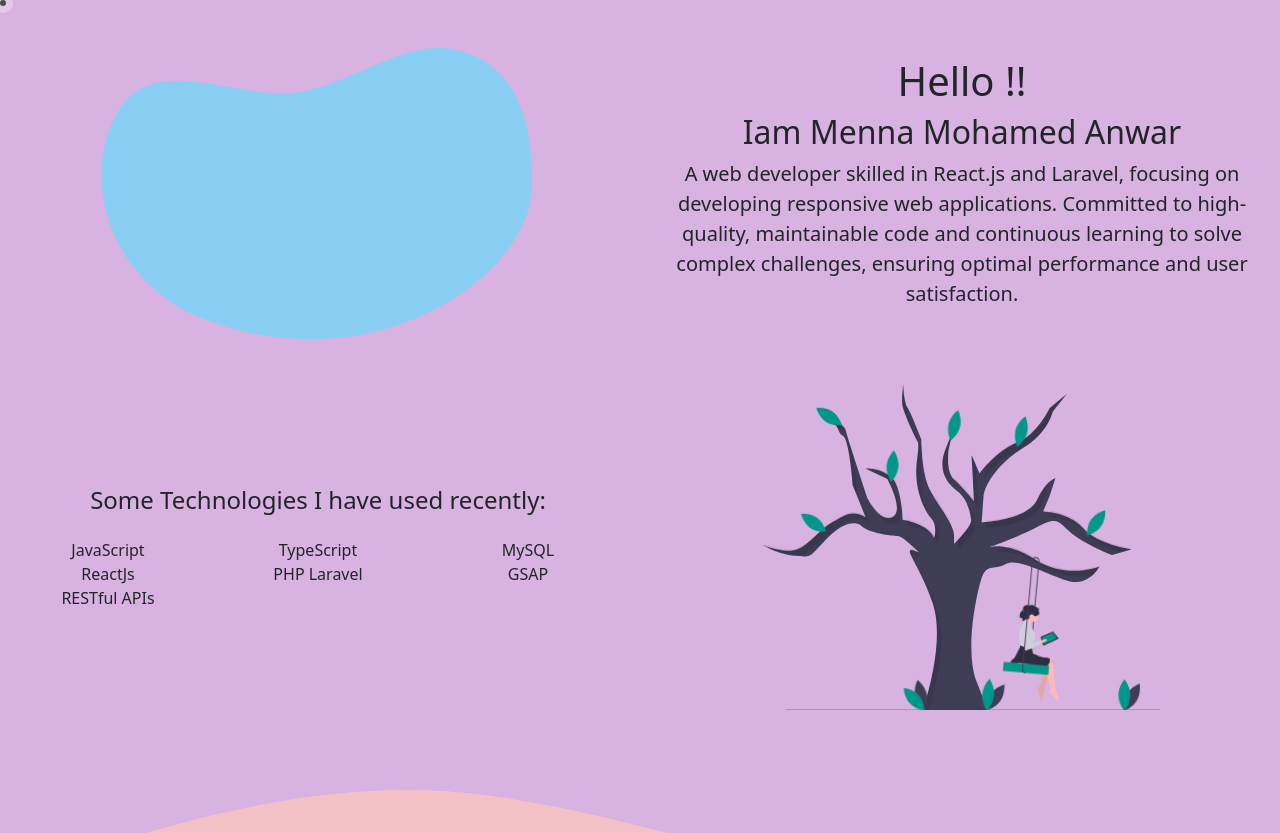
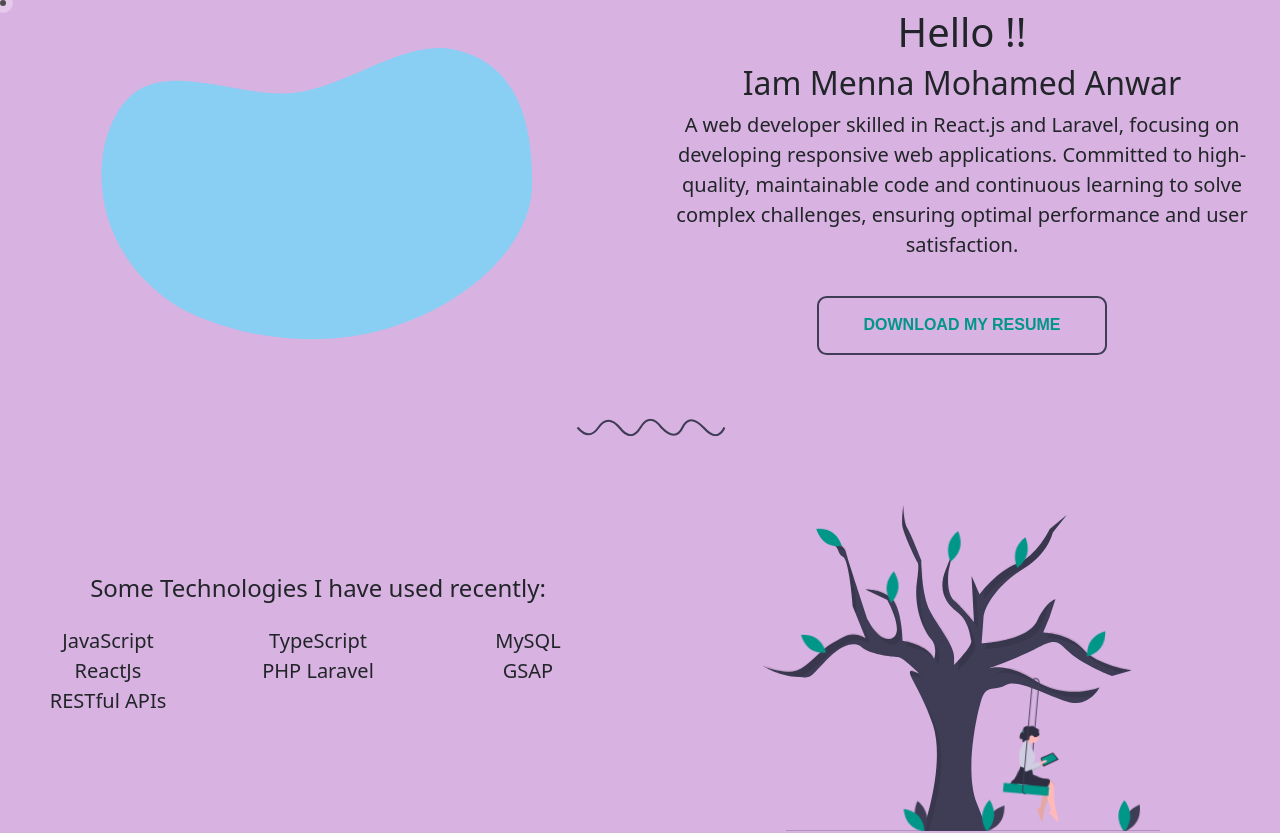
Before and after one commit to MennaAnwar/My-Portfolio, a React (Create React App) app: page / in a window 1280 px wide. Shown: the top 833 px of the page. Built offline with nearby package versions, Linux system fonts and the light colour scheme.

Commit message:
skills added

```diff
--- a/src/Components/About/About.css
+++ b/src/Components/About/About.css
@@ -11,3 +11,54 @@
   overflow: hidden;
   list-style: none;
 }
+
+.Btn {
+  box-sizing: border-box;
+  -webkit-appearance: none;
+  -moz-appearance: none;
+  appearance: none;
+  background-color: transparent;
+  border: 2px solid #e74c3c;
+  border-radius: 0.6em;
+  color: #009688;
+  cursor: pointer;
+  display: flex;
+  align-self: center;
+  font-size: 1rem;
+  font-weight: 400;
+  line-height: 1;
+  margin: 20px;
+  padding: 1.2em 2.8em;
+  text-decoration: none;
+  text-align: center;
+  text-transform: uppercase;
+  font-family: "Montserrat", sans-serif;
+  font-weight: 700;
+}
+.Btn:hover,
+.Btn:focus {
+  color: #fff;
+  outline: 0;
+}
+
+.fourth {
+  border-color: #3f3d56;
+  background-image: linear-gradient(45deg, #3f3d56 50%, transparent 50%);
+  background-position: 100%;
+  background-size: 400%;
+  transition: background 300ms ease-in-out;
+}
+.fourth:hover {
+  background-position: 0;
+}
+
+svg.anim-line {
+  display: block;
+  margin: 2rem auto 1rem;
+  transform: scale(0.7);
+}
+svg.anim-line path {
+  fill: none;
+  stroke-width: 3px;
+  stroke: #3f3d56;
+}
--- a/src/Components/About/About.tsx
+++ b/src/Components/About/About.tsx
@@ -23,7 +23,10 @@ const About: FC = () => {
         <div className="col-sm-12 col-md-12 col-lg-6">
           <Girl />
         </div>
-        <div id="me" className="col-sm-12 col-md-12 col-lg-6">
+        <div
+          id="me"
+          className="col-sm-12 col-md-12 col-lg-6 d-flex flex-column"
+        >
           <h1 className="disney">Hello !!</h1>
           <h2 className="disney">Iam Menna Mohamed Anwar</h2>
           <p className="reg fs-5">
@@ -32,15 +35,28 @@ const About: FC = () => {
             maintainable code and continuous learning to solve complex
             challenges, ensuring optimal performance and user satisfaction.
           </p>
+          <a className="Btn fourth" href="https://flowcv.com/resume/vpm51f5via">
+            Download My Resume
+          </a>
         </div>
       </div>
+      <svg
+        className="anim-line"
+        viewBox="468.5 157.5 243 25"
+        width="243"
+        height="25"
+      >
+        <g>
+          <path d=" M 500 170 Q 516.667 189.333 530 170 Q 543.333 150.667 560 170 Q 576.667 192 590 170 Q 603.333 148 620 170 Q 640 190.667 650 170 Q 660 149.333 680 170 Q 699.333 192 710 170"></path>
+        </g>
+      </svg>
       <div
         id="skills"
         className="row justify-content-center align-items-center px-2"
       >
         <div className="col-sm-12 col-md-12 col-lg-6">
           <p className="reg fs-4">Some Technologies I have used recently:</p>
-          <ul className="skills-list justify-content-center reg">
+          <ul className="skills-list justify-content-center reg fs-5">
             {tech.map((item, index) => (
               <li key={index}>{item}</li>
             ))}
--- a/src/Components/SwingingGirl/SwingingGirl.tsx
+++ b/src/Components/SwingingGirl/SwingingGirl.tsx
@@ -3,7 +3,7 @@ import "./SwingingGirl.css";
 
 const SwingingGirl: FC = () => {
   return (
-    <div className="container nav_container ">
+    <div className="container nav_container mt-5">
       <div className="col-md-offset-3 col-sm-10 col-md-8 text-center mauto">
         <div className="bg-svg">
           <svg
```
